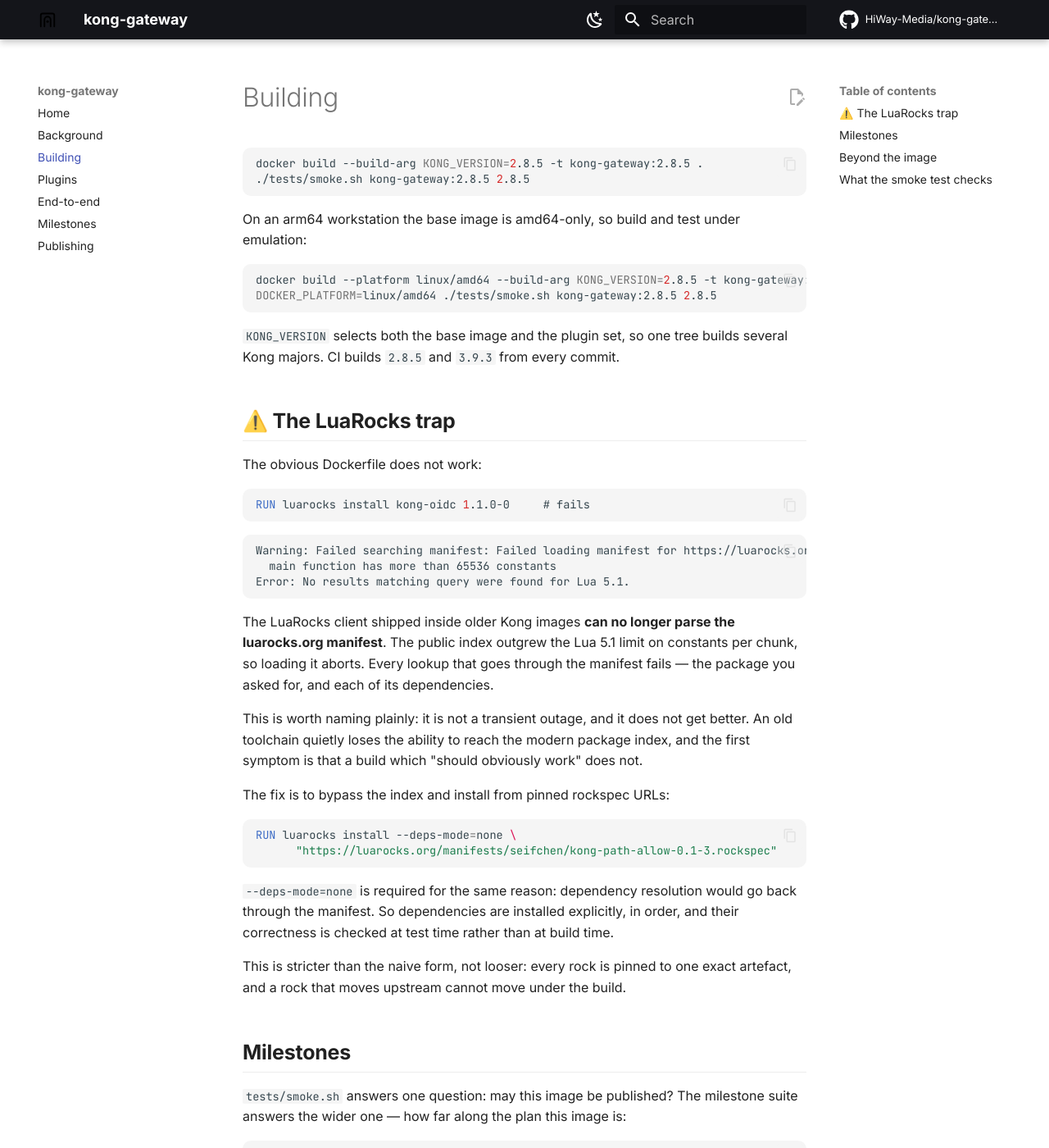
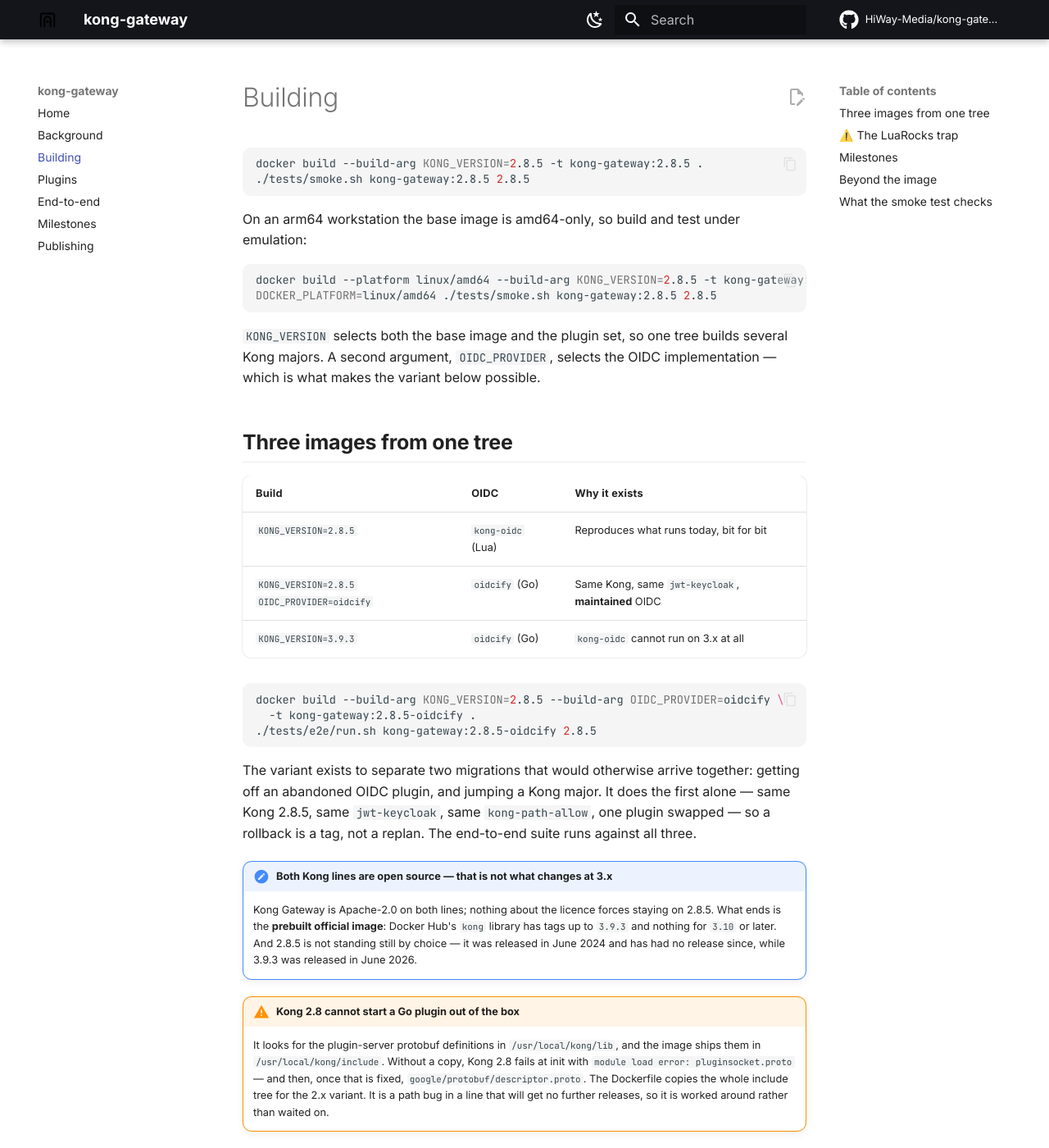
Before and after one commit to HiWay-Media/kong-gateway, an MkDocs documentation site: the page built from docs/building.md, in a window 1280 px wide and 1400 px high. Shown: the whole window at 82% size. Built offline with MkDocs 1.6.1 and Material for MkDocs 9.7.7, drawn with Linux system fonts in a browser that asks for light colours; comment, search, counter and statistics services are not loaded.

Commit message:
feat(2.x): a second image — same Kong, maintained OIDC — so the two migrations can happen apart
⭐ There are now two 2.8.5 images: the one that reproduces production, and `2.8.5-oidcify`, which is
the SAME Kong with the SAME jwt-keycloak and kong-path-allow, and only the abandoned kong-oidc
replaced. That separates two migrations that would otherwise arrive together — leaving a dead
authentication plugin, and jumping a Kong major — and makes the rollback an image tag rather than a
replan.

✅ Measured, not assumed: oidcify RUNS on Kong 2.8.5. The e2e suite drives all three images against
a real Keycloak, and on the variant it refuses a malformed token, an invalid signature and a genuine
token with the wrong audience, accepts a real ID token through to the upstream, redirects a
credential-less browser request, and leaves jwt-keycloak behaving exactly as on the legacy image.

⛔ It does not work out of the box, and the reason is worth keeping: Kong 2.8 looks for the plugin
protobuf definitions in /usr/local/kong/lib while the image ships them in include/, so it dies at
init with "module load error: pluginsocket.proto" — then, once that is fixed, with
"google/protobuf/descriptor.proto". A path bug in a line that will get no further releases, so it is
worked around here.

⚠️ The gates now ASK the image which OIDC implementation it carries instead of being told: a test
told what to expect cannot notice a build that produced something else. They also reject an image
carrying BOTH — which one guards a route would then be settled by a config file, with the abandoned
one still a live code path.

⚠️ A variant never takes a plain tag or `latest`: 2.8.5 keeps meaning the image that reproduces
production, and no publish may move a deployment onto a different authentication plugin. Written as
policy cases first, red, then implemented in scripts/publish-tags.sh.

⭐ And a premise worth correcting: both Kong lines are Apache-2.0, so the licence is not what pins
anyone to 2.8. What ends at 3.9.3 is the prebuilt official image — while 2.8.5 has had no release
since June 2024. (v1.5.0)

````diff
--- a/docs/building.md
+++ b/docs/building.md
@@ -13,7 +13,41 @@
 ```
 
 `KONG_VERSION` selects both the base image and the plugin set, so one tree builds several Kong
-majors. CI builds `2.8.5` and `3.9.3` from every commit.
+majors. A second argument, `OIDC_PROVIDER`, selects the OIDC implementation — which is what makes
+the variant below possible.
+
+## Three images from one tree
+
+| Build | OIDC | Why it exists |
+|---|---|---|
+| `KONG_VERSION=2.8.5` | `kong-oidc` (Lua) | Reproduces what runs today, bit for bit |
+| `KONG_VERSION=2.8.5 OIDC_PROVIDER=oidcify` | `oidcify` (Go) | Same Kong, same `jwt-keycloak`, **maintained** OIDC |
+| `KONG_VERSION=3.9.3` | `oidcify` (Go) | `kong-oidc` cannot run on 3.x at all |
+
+```bash
+docker build --build-arg KONG_VERSION=2.8.5 --build-arg OIDC_PROVIDER=oidcify \
+  -t kong-gateway:2.8.5-oidcify .
+./tests/e2e/run.sh kong-gateway:2.8.5-oidcify 2.8.5
+```
+
+The variant exists to separate two migrations that would otherwise arrive together: getting off an
+abandoned OIDC plugin, and jumping a Kong major. It does the first alone — same Kong 2.8.5, same
+`jwt-keycloak`, same `kong-path-allow`, one plugin swapped — so a rollback is a tag, not a replan.
+The end-to-end suite runs against all three.
+
+!!! note "Both Kong lines are open source — that is not what changes at 3.x"
+    Kong Gateway is Apache-2.0 on both lines; nothing about the licence forces staying on 2.8.5.
+    What ends is the **prebuilt official image**: Docker Hub's `kong` library has tags up to
+    `3.9.3` and nothing for `3.10` or later. And 2.8.5 is not standing still by choice — it was
+    released in June 2024 and has had no release since, while 3.9.3 was released in June 2026.
+
+!!! warning "Kong 2.8 cannot start a Go plugin out of the box"
+    It looks for the plugin-server protobuf definitions in `/usr/local/kong/lib`, and the image
+    ships them in `/usr/local/kong/include`. Without a copy, Kong 2.8 fails at init with
+    `module load error: pluginsocket.proto` — and then, once that is fixed,
+    `google/protobuf/descriptor.proto`. The Dockerfile copies the whole include tree for the 2.x
+    variant. It is a path bug in a line that will get no further releases, so it is worked around
+    rather than waited on.
 
 ## ⚠️ The LuaRocks trap
 
````
Also changed, not shown: AGENTS.md (+10 -1 lines), CHANGELOG.md (+39 -0 lines), README.md (+13 -2 lines), docs/milestones.md (+18 -0 lines), 10 other files.
